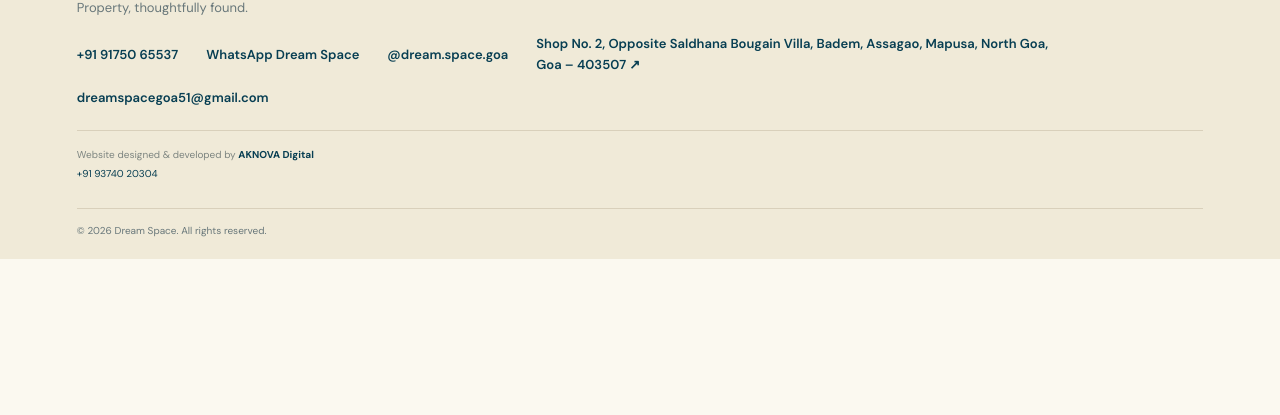
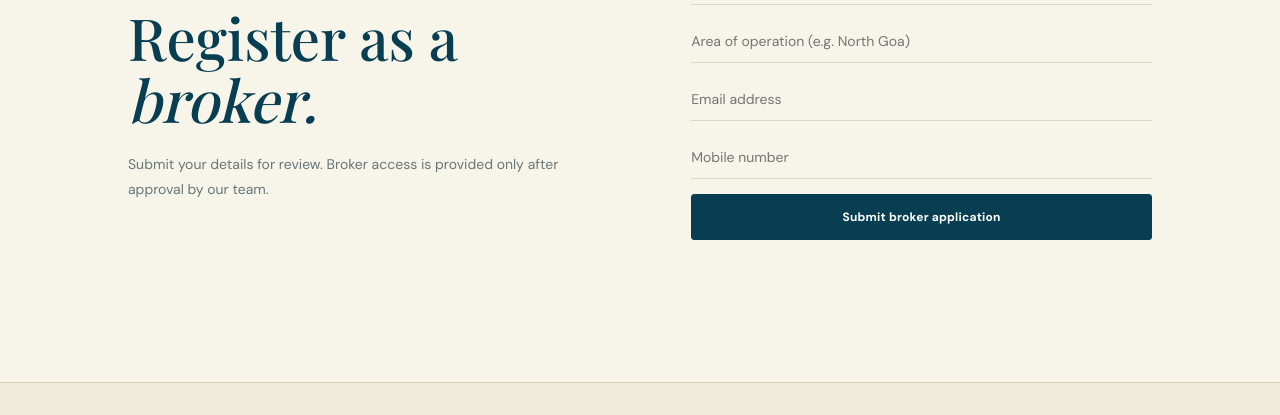
Before and after one commit to aknovadigital/dream-space-goa, a plain HTML site: page docs/index.html in a window 1280 px wide. Shown: the part 2575-2990 px from the top of the page. Before the commit the page ends 2834 px from the top, so only its background shows below. Drawn offline with nearby package versions, Linux system fonts and the light colour scheme; no server answers.

Commit message:
Add public broker application form

```diff
--- a/docs/index.html
+++ b/docs/index.html
@@ -23,6 +23,7 @@
 <section class="approach" id="approach"><p class="eyebrow">PERSONAL PROPERTY CONSULTANCY</p><h2>Good property decisions<br>begin with <i>good listening.</i></h2><p>From the first conversation to the final paperwork, our team helps you navigate the property market with clarity and care.</p><a href="#contact" class="text-link">Tell us what you're looking for ↗</a></section>
 <section class="contact" id="contact"><div><p class="eyebrow">START A CONVERSATION</p><h2>Your next chapter<br>could start here.</h2><p>Share what you have in mind. We'll help you find the right fit.</p><div class="contact-direct"><a href="tel:+919175065537">Call +91 91750 65537</a><a href="https://wa.me/919175065537?text=Hello%20Dream%20Space%2C%20I%20am%20interested%20in%20a%20property." target="_blank" rel="noopener">WhatsApp us</a></div></div><form id="enquiryForm"><input name="full_name" placeholder="Your name" required><input name="phone" placeholder="Phone number" required><input name="email" type="email" placeholder="Email (optional)"><select name="requirement_type"><option value="sale">Looking to buy</option><option value="rent">Looking to rent</option><option value="commercial_lease">Commercial lease</option></select><textarea name="message" placeholder="Tell us about your requirement"></textarea><button class="solid">Send enquiry</button><p id="formMessage" class="form-message"></p></form></section>
 </main>
+<section class="contact" id="brokerApply" style="background:#f7f4e9"><div><p class="eyebrow">WORK WITH DREAM SPACE</p><h2>Register as a <i>broker.</i></h2><p>Submit your details for review. Broker access is provided only after approval by our team.</p></div><form id="brokerApplicationForm"><input name="full_name" placeholder="Full name" maxlength="100" required><input name="area_of_operation" placeholder="Area of operation (e.g. North Goa)" maxlength="160" required><input name="email" type="email" placeholder="Email address" required><input name="phone" type="tel" placeholder="Mobile number" required><button class="solid">Submit broker application</button><p id="brokerApplicationMessage" class="form-message" role="status"></p></form></section>
 <footer class="ds-footer"><div class="ds-footer-main"><div class="ds-footer-brand"><a class="footer-brand" href="index.html"><img src="assets/dream-space-logo.svg" alt="Dream Space"></a><p>Property, thoughtfully found.</p><div class="ds-footer-contact"><a href="tel:+919175065537">+91 91750 65537</a><a href="https://wa.me/919175065537" target="_blank" rel="noopener">WhatsApp Dream Space</a><a href="https://www.instagram.com/dream.space.goa/" target="_blank" rel="noopener">@dream.space.goa</a><a class="ds-office-address" href="https://www.google.com/maps/search/?api=1&query=Shop%20No.%202%2C%20Opposite%20Saldhana%20Bougain%20Villa%2C%20Badem%2C%20Assagao%2C%20Mapusa%2C%20North%20Goa%2C%20Goa%20%E2%80%93%20403507" target="_blank" rel="noopener">Shop No. 2, Opposite Saldhana Bougain Villa, Badem, Assagao, Mapusa, North Goa, Goa – 403507 <span aria-hidden="true">↗</span></a><a class="ds-email" href="mailto:dreamspacegoa51@gmail.com">dreamspacegoa51@gmail.com</a></div></div><div class="ds-footer-credit"><p>Website designed &amp; developed by <strong>AKNOVA Digital</strong></p><a href="tel:+919374020304">+91 93740 20304</a></div></div><div class="ds-footer-bottom"><span>© <span id="year"></span> Dream Space. All rights reserved.</span></div></footer>
 
 <dialog id="adminDialog"><form method="dialog" class="dialog-close"><button aria-label="Close">×</button></form><h2 id="loginTitle">Choose your login</h2><div class="login-choices"><button type="button" class="outline" id="adminLoginChoice">Admin Login</button><button type="button" class="outline" id="brokerLoginChoice">Broker Login</button></div><form id="loginForm" hidden><input name="email" type="email" placeholder="Email address" required><input name="password" type="password" placeholder="Password" required><button class="solid">Sign in</button><p id="loginMessage" class="form-message"></p></form></dialog>
```
